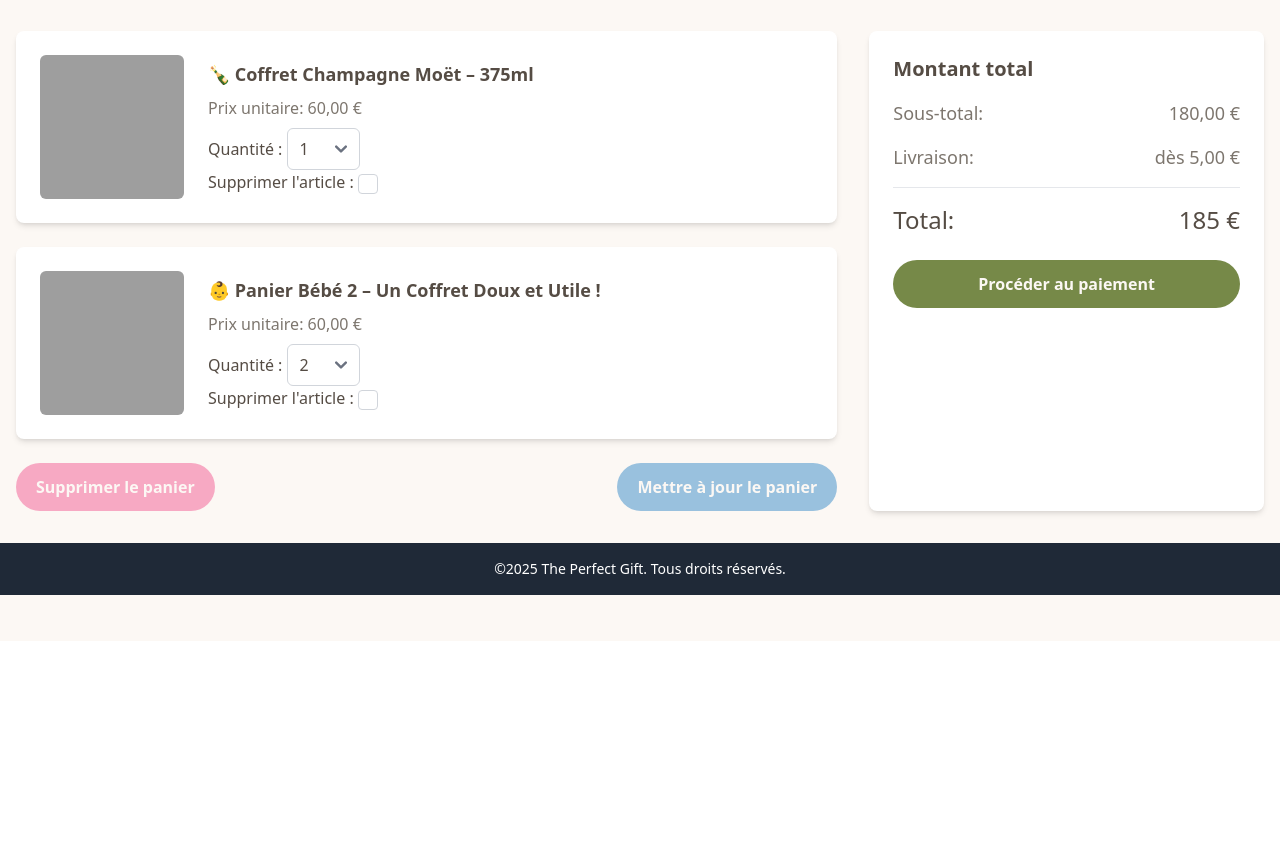
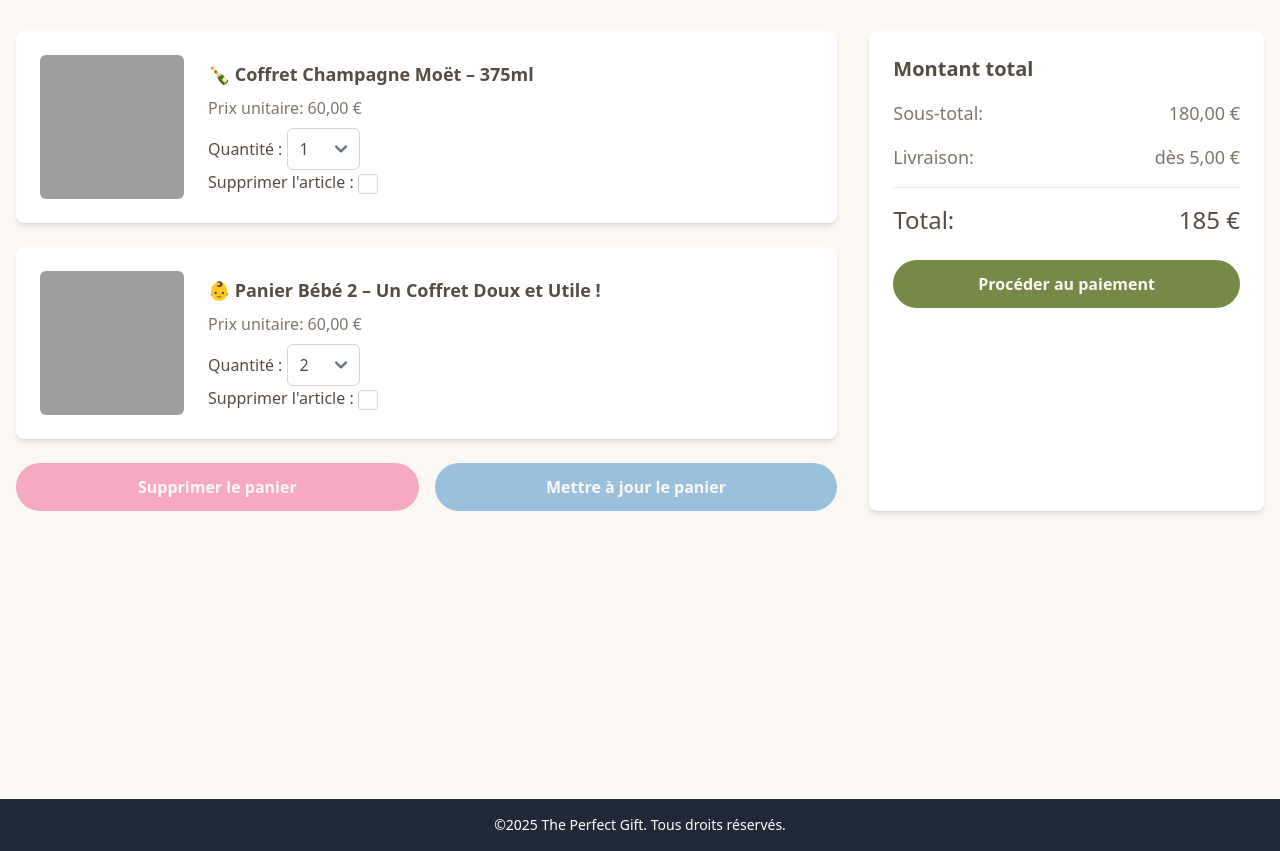
Before and after one commit to TodereanRaul/PerfectGiftPython, a Django app: page /boutique/cart in a window 1280 px wide. Shown: the part 159-1010 px from the top of the page. Before the commit the page ends 754 px from the top, so only its background shows below. Run offline with Django 5.2, Linux system fonts and the light colour scheme; a user stored in the database is signed in; data comes from the database, SQL or seed files in the repository; both versions use the stored data as it was after the commit; some libraries are stand-ins or nearby versions; grey boxes are pictures that could not be loaded.

Commit message:
design cart

```diff
--- a/store/templates/store/cart.html
+++ b/store/templates/store/cart.html
@@ -1,5 +1,5 @@
 {% extends 'base.html' %} {% load i18n %} {% block content %}
-<div class="max-w-screen-xl px-4 mx-auto 2xl:px-0 py-8">
+<div class="max-w-screen-xl px-4 mx-auto 2xl:px-0 py-8 min-h-screen">
   <div class="grid grid-cols-1 lg:grid-cols-3 gap-8">
     <!-- Cart Items -->
     <div class="lg:col-span-2">
@@ -27,13 +27,13 @@
         <div class="mt-6 flex md:justify-between">
           <a
             href="{% url 'store:delete-cart' %}"
-            class="w-full mr-4 md:w-auto items-center justify-center px-5 py-3 text-base font-semibold text-center rounded-full bg-darkRose hover:bg-[#F37A9E] transition ease-in text-blanc"
+            class="w-full mr-4  items-center justify-center px-5 py-3 text-base font-semibold text-center rounded-full bg-darkRose hover:bg-[#F37A9E] transition ease-in text-blanc"
           >
             {% trans "Supprimer le panier" %}
           </a>
           <button
             type="submit"
-            class="w-full md:w-auto items-center justify-center px-5 py-3 text-base font-semibold text-center rounded-full bg-darkBlue hover:bg-darkestBlue text-blanc"
+            class="w-full  items-center justify-center px-5 py-3 text-base font-semibold text-center rounded-full bg-darkBlue hover:bg-darkestBlue text-blanc"
           >
             {% trans "Mettre à jour le panier" %}
           </button>
@@ -42,7 +42,7 @@
     </div>
 
     <!-- Cart Summary -->
-    <div class="rounded-lg p-6 bg-white shadow-md">
+    <div class="rounded-lg p-6 bg-white shadow-md lg:h-auto">
       <h3 class="text-xl font-semibold text-primary mb-4">{% trans "Montant total" %}</h3>
       <div class="flex justify-between text-lg text-secondary mb-4">
       <span>{% trans "Sous-total:" %}</span>
```
Also changed, not shown: db.sqlite3. Lines whose indentation alone changed are shown as unchanged.
